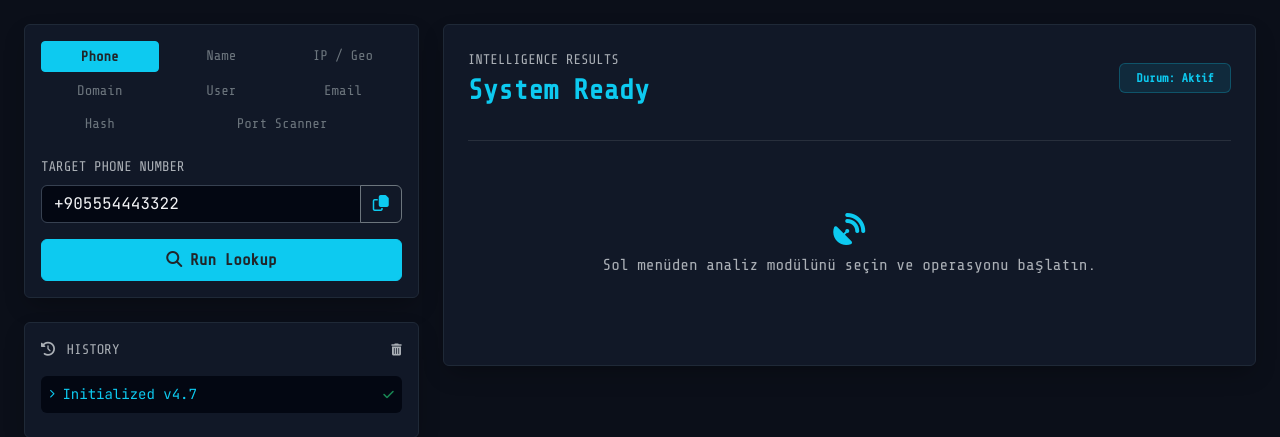
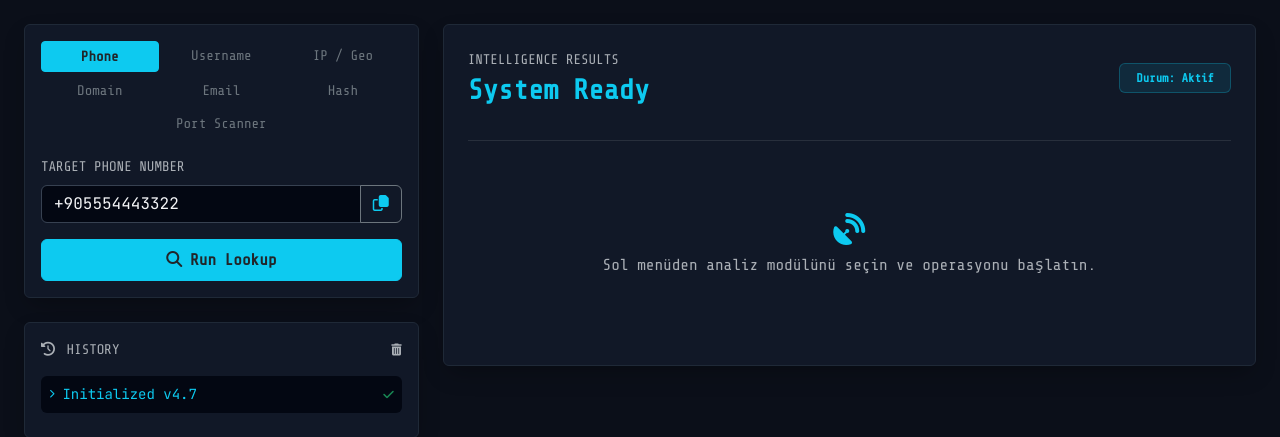
Before and after one commit to darkpasangerblmsecg-jpg/bosint-ip, a Flask app: page / in a window 1280 px wide. Shown: the part 63-500 px from the top of the page. Run offline with Flask 3, Linux system fonts and the light colour scheme; some libraries are stand-ins or nearby versions.

Commit message:
Add files via upload

```diff
--- a/templates/index.html
+++ b/templates/index.html
@@ -101,13 +101,12 @@
                 <div class="card p-3 mb-4">
                     <div class="row g-1 mb-3">
                         <div class="col-4"><button id="tabPhone" class="btn btn-sm btn-info text-dark fw-bold w-100 font-tech">Phone</button></div>
-                        <div class="col-4"><button id="tabName" class="btn btn-sm btn-outline-secondary text-secondary border-0 w-100 font-tech">Name</button></div>
+                        <div class="col-4"><button id="tabUsername" class="btn btn-sm btn-outline-secondary text-secondary border-0 w-100 font-tech">Username</button></div>
                         <div class="col-4"><button id="tabIp" class="btn btn-sm btn-outline-secondary text-secondary border-0 w-100 font-tech">IP / Geo</button></div>
                         <div class="col-4 mt-1"><button id="tabDomain" class="btn btn-sm btn-outline-secondary text-secondary border-0 w-100 font-tech">Domain</button></div>
-                        <div class="col-4 mt-1"><button id="tabUsername" class="btn btn-sm btn-outline-secondary text-secondary border-0 w-100 font-tech">User</button></div>
                         <div class="col-4 mt-1"><button id="tabEmail" class="btn btn-sm btn-outline-secondary text-secondary border-0 w-100 font-tech">Email</button></div>
                         <div class="col-4 mt-1"><button id="tabCrypto" class="btn btn-sm btn-outline-secondary text-secondary border-0 w-100 font-tech">Hash</button></div>
-                        <div class="col-8 mt-1"><button id="tabPort" class="btn btn-sm btn-outline-secondary text-secondary border-0 w-100 font-tech">Port Scanner</button></div>
+                        <div class="col-12 mt-1"><button id="tabPort" class="btn btn-sm btn-outline-secondary text-secondary border-0 w-100 font-tech">Port Scanner</button></div>
                     </div>
 
                     <!-- Input Alanı -->
@@ -176,7 +175,7 @@
         let lastResultData = null;
 
         function setActiveTab(activeBtnId) {
-            ['tabPhone', 'tabName', 'tabIp', 'tabDomain', 'tabUsername', 'tabEmail', 'tabCrypto', 'tabPort'].forEach(id => {
+            ['tabPhone', 'tabUsername', 'tabIp', 'tabDomain', 'tabEmail', 'tabCrypto', 'tabPort'].forEach(id => {
                 const btn = document.getElementById(id);
                 if (id === activeBtnId) {
                     btn.className = 'btn btn-sm btn-info text-dark fw-bold w-100 font-tech';
@@ -196,12 +195,12 @@
             document.getElementById('inputSection').style.display = 'block';
         });
 
-        document.getElementById('tabName').addEventListener('click', () => {
-            currentMode = 'name';
-            setActiveTab('tabName');
-            document.getElementById('inputLabel').innerText = 'TARGET FULL NAME';
-            document.getElementById('targetInput').placeholder = 'Ad Soyad';
-            document.getElementById('targetInput').value = 'Ahmet Yılmaz';
+        document.getElementById('tabUsername').addEventListener('click', () => {
+            currentMode = 'username';
+            setActiveTab('tabUsername');
+            document.getElementById('inputLabel').innerText = 'TARGET USERNAME';
+            document.getElementById('targetInput').placeholder = 'kullaniciadi';
+            document.getElementById('targetInput').value = 'emocxn';
             document.getElementById('inputSection').style.display = 'block';
         });
 
@@ -220,15 +219,6 @@
             document.getElementById('inputLabel').innerText = 'TARGET DOMAIN';
             document.getElementById('targetInput').placeholder = 'google.com';
             document.getElementById('targetInput').value = 'google.com';
-            document.getElementById('inputSection').style.display = 'block';
-        });
-
-        document.getElementById('tabUsername').addEventListener('click', () => {
-            currentMode = 'username';
-            setActiveTab('tabUsername');
-            document.getElementById('inputLabel').innerText = 'TARGET USERNAME';
-            document.getElementById('targetInput').placeholder = 'kullaniciadi';
-            document.getElementById('targetInput').value = 'emocxn';
             document.getElementById('inputSection').style.display = 'block';
         });
 
@@ -321,34 +311,29 @@
                 } catch(e) { grid.innerHTML = '<div class="col-12 text-center text-danger font-tech">Bağlantı hatası!</div>'; }
             }
 
-            // 2. NAME (İsimden Sorgu / Simülasyon veya Backend endpoint)
-            else if (currentMode === 'name') {
+            // 2. USERNAME
+            else if (currentMode === 'username') {
                 if (!val) return;
                 title.innerText = val;
-                headerType.innerText = 'NAME INTELLIGENCE';
-                grid.innerHTML = '<div class="col-12 text-center py-5 text-info font-tech"><i class="fa-solid fa-spinner fa-spin me-2"></i>Kişi kayıtları taranıyor...</div>';
+                headerType.innerText = 'USERNAME SCAN';
+                grid.innerHTML = '<div class="col-12 text-center py-5 text-info font-tech"><i class="fa-solid fa-spinner fa-spin me-2"></i>Sosyal ağlar taranıyor...</div>';
 
                 try {
-                    // Eğer Flask tarafında /search-name gibi bir endpointiniz varsa burayı güncelleyebilirsiniz.
-                    // Şimdilik örnek yapı:
-                    const response = await fetch(`/search-name?name=${encodeURIComponent(val)}`).catch(() => null);
+                    const res = await fetch(`/search?username=${encodeURIComponent(val)}`);
+                    const data = await res.json();
+                    lastResultData = data;
 
-                    // Eğer backend endpoint henüz yoksa simüle edelim veya gelen veriyi işleyelim
-                    countBadge.innerText = 'Sonuçlar';
-                    grid.innerHTML = `
-                        <div class="col-12">
-                            <div class="result-card p-4 rounded font-tech">
-                                <h5 class="text-info mb-3"><i class="fa-solid fa-address-card me-2"></i>İsim Sorgu Raporu: ${val}</h5>
-                                <p class="text-muted small">Aranan kriterlere uygun olası eşleşmeler ve açık kaynak kayıtları listeleniyor.</p>
-                                <div class="alert alert-secondary bg-dark text-light border-secondary mt-3">
-                                    <i class="fa-solid fa-info-circle me-1 text-info"></i> İsim modülü için backend servisinizi kontrol edin veya detaylı arama parametresi ekleyin.
-                                </div>
-                            </div>
-                        </div>
-                    `;
-                } catch(e) {
-                    grid.innerHTML = '<div class="col-12 text-center text-danger font-tech">İsim sorgulama modülü hatası.</div>';
-                }
+                    let cards = '';
+                    const entries = Object.entries(data.found_sites || {});
+                    countBadge.innerText = entries.length + ' Sonuç';
+
+                    if (entries.length === 0) cards = '<div class="col-12 text-center text-muted font-tech">Eşleşme bulunamadı.</div>';
+                    else entries.forEach(([p, u]) => {
+                        cards += `<div class="col-md-6"><div class="result-card p-3 rounded font-tech"><span class="text-info fw-bold">${p.toUpperCase()}</span><br><a href="${u}" target="_blank" class="text-white text-truncate d-block" style="font-size:12px;">${u}</a></div></div>`;
+                    });
+
+                    grid.innerHTML = cards;
+                } catch(e) { grid.innerHTML = '<div class="col-12 text-center text-danger font-tech">Username tarama hatası.</div>'; }
             }
 
             // 3. IP / GEOLOCATION
@@ -406,32 +391,7 @@
                 } catch(e) { grid.innerHTML = '<div class="col-12 text-center text-danger font-tech">DNS hata.</div>'; }
             }
 
-            // 5. USERNAME
-            else if (currentMode === 'username') {
-                if (!val) return;
-                title.innerText = val;
-                headerType.innerText = 'USERNAME SCAN';
-                grid.innerHTML = '<div class="col-12 text-center py-5 text-info font-tech"><i class="fa-solid fa-spinner fa-spin me-2"></i>Sosyal ağlar taranıyor...</div>';
-
-                try {
-                    const res = await fetch(`/search?username=${encodeURIComponent(val)}`);
-                    const data = await res.json();
-                    lastResultData = data;
-
-                    let cards = '';
-                    const entries = Object.entries(data.found_sites || {});
-                    countBadge.innerText = entries.length + ' Sonuç';
-
-                    if (entries.length === 0) cards = '<div class="col-12 text-center text-muted font-tech">Eşleşme bulunamadı.</div>';
-                    else entries.forEach(([p, u]) => {
-                        cards += `<div class="col-md-6"><div class="result-card p-3 rounded font-tech"><span class="text-info fw-bold">${p.toUpperCase()}</span><br><a href="${u}" target="_blank" class="text-white text-truncate d-block" style="font-size:12px;">${u}</a></div></div>`;
-                    });
-
-                    grid.innerHTML = cards;
-                } catch(e) { grid.innerHTML = '<div class="col-12 text-center text-danger font-tech">Username tarama hatası.</div>'; }
-            }
-
-            // 6. EMAIL (HOLEHE)
+            // 5. EMAIL (HOLEHE)
             else if (currentMode === 'email') {
                 if (!val) return;
                 title.innerText = val;
@@ -476,7 +436,7 @@
                 }
             }
 
-            // 7. CRYPTO / HASH
+            // 6. CRYPTO / HASH
             else if (currentMode === 'crypto') {
                 if (!val) return;
                 title.innerText = "Hash Suite";
@@ -496,7 +456,7 @@
                 `;
             }
 
-            // 8. PORT SCANNER
+            // 7. PORT SCANNER
             else if (currentMode === 'port') {
                 if (!val) return;
                 title.innerText = val;
```
